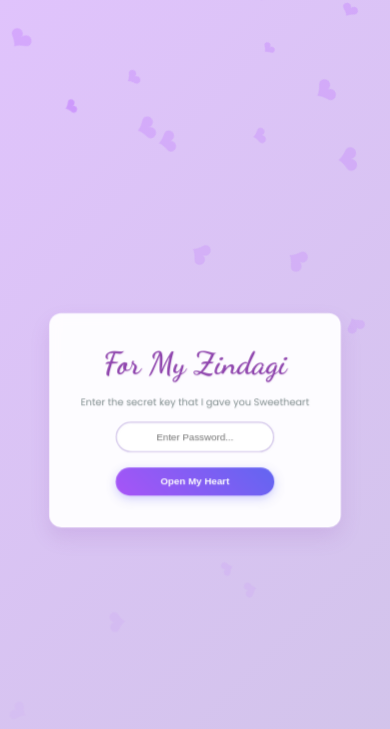
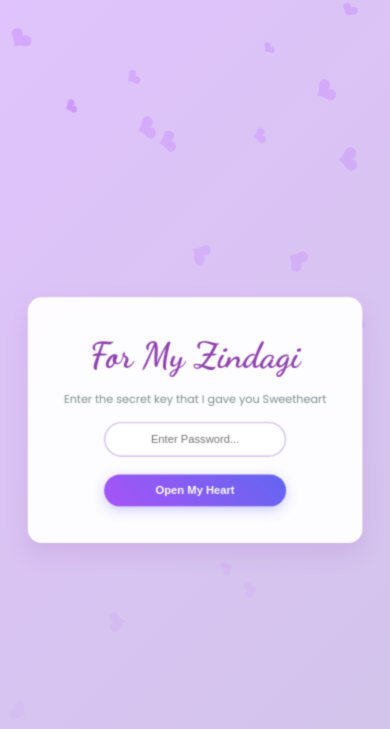
Before and after one commit to rust-ed-rad/meri-zindagi, a Flask app: page / in a window 390 px wide; the page is wider, and only the part inside the window is pictured. Shown: the top 729 px of that part. Run offline with Flask 3, Linux system fonts and the light colour scheme; data that the repository does not hold is empty; some libraries are stand-ins or nearby versions.

Commit message:
Update index.html

```diff
--- a/RecallAlbum/templates/index.html
+++ b/RecallAlbum/templates/index.html
@@ -135,7 +135,7 @@
         #password-section {
             width: 800px;
             margin-left: calc(50% - 400px);
-            transform: scale(0.61);
+            transform: scale(0.70);
             transform-origin: center;
             overflow: hidden;
         }
```
